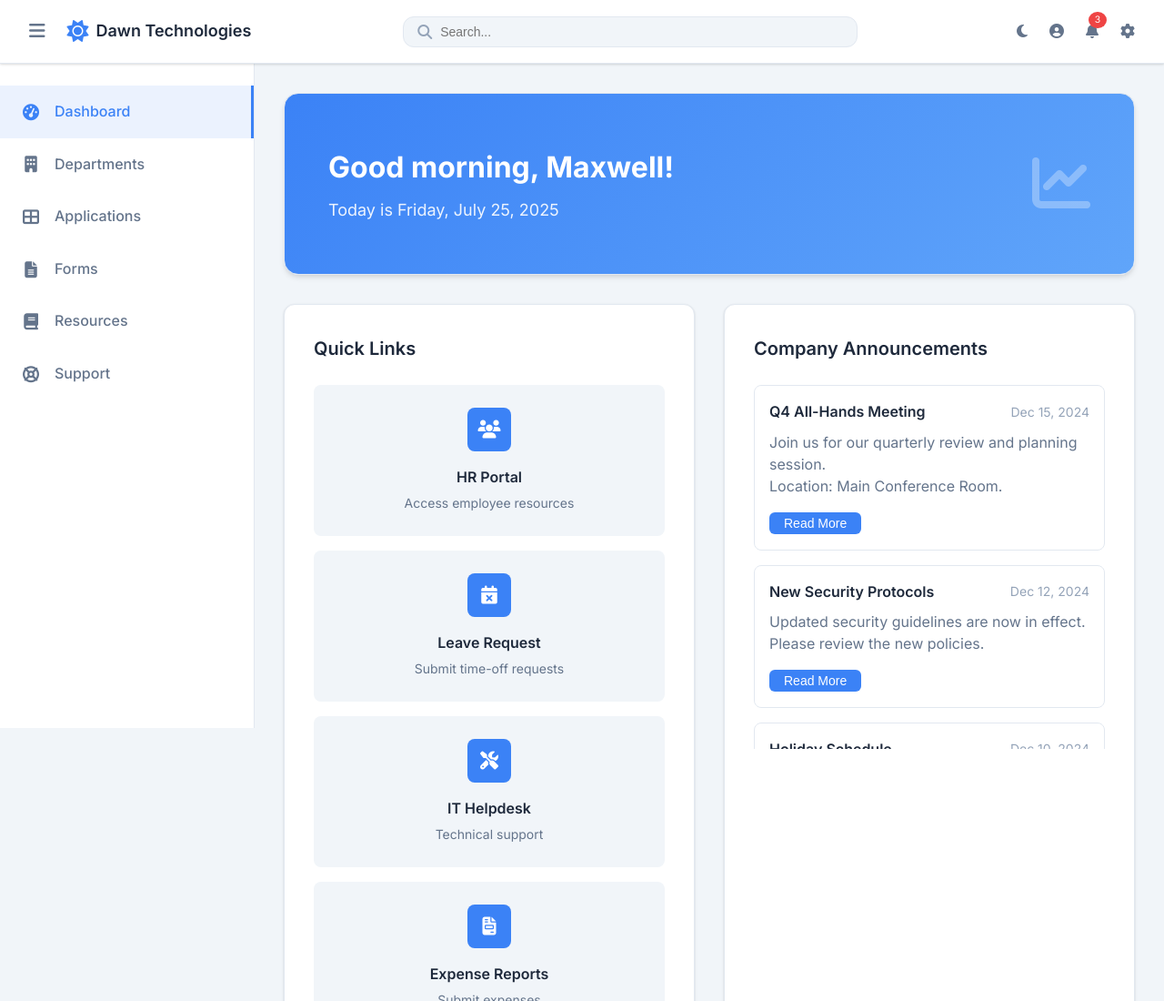
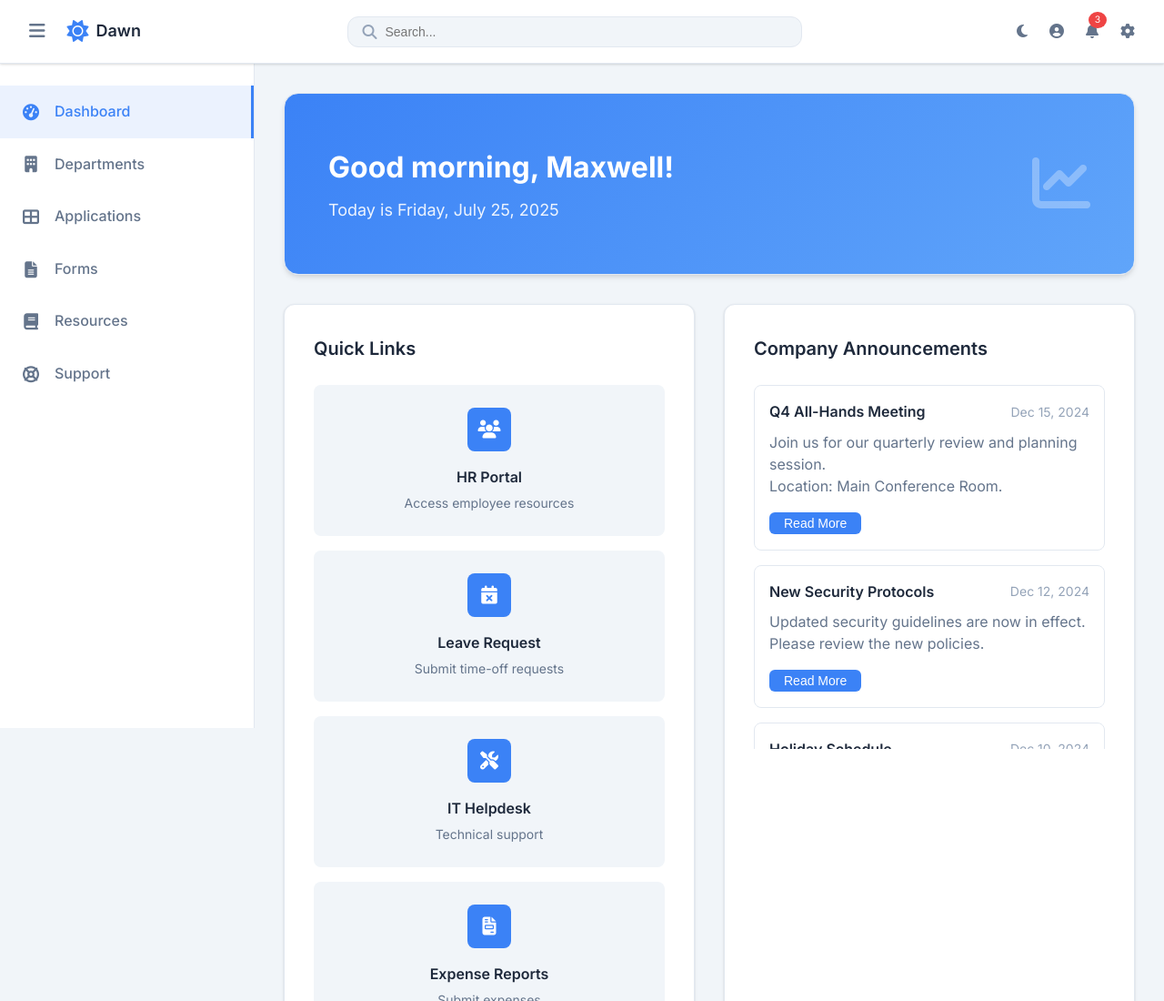
Before and after one commit to Ini-Max/Dawn-Technology, a plain HTML site: page index.html in a window 1280 px wide. Shown: the top 1100 px of the page at 91% size. Drawn offline with Linux system fonts and the light colour scheme.

Commit message:
initial commit

```diff
--- a/index.html
+++ b/index.html
@@ -17,7 +17,7 @@
           </button>
           <div class="logo">
             <i class="fas fa-sun"></i>
-            <span>Dawn Technologies</span>
+            <span>Dawn</span>
           </div>
       </div>
 
```
